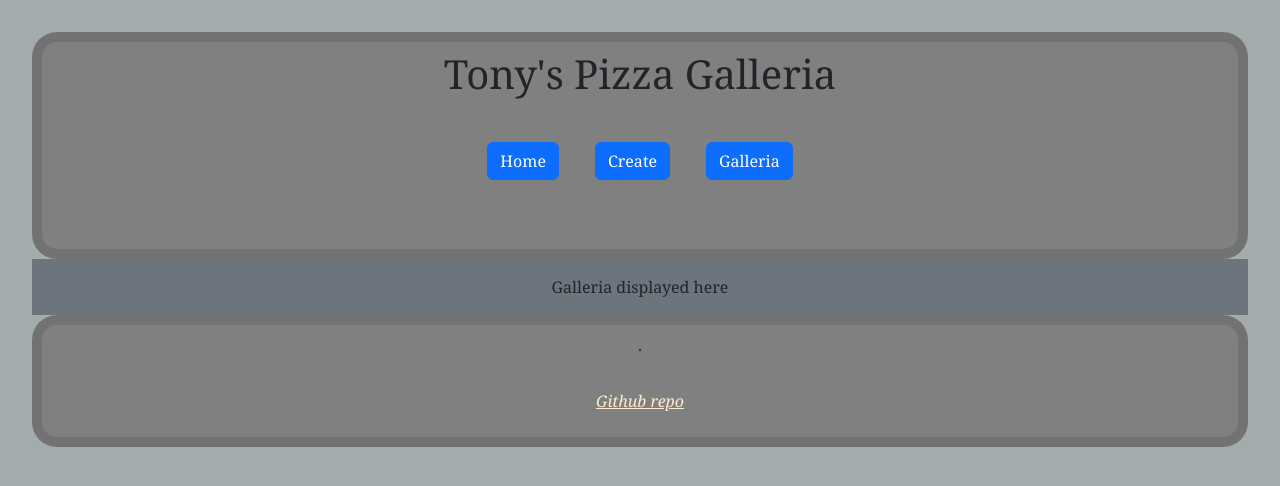
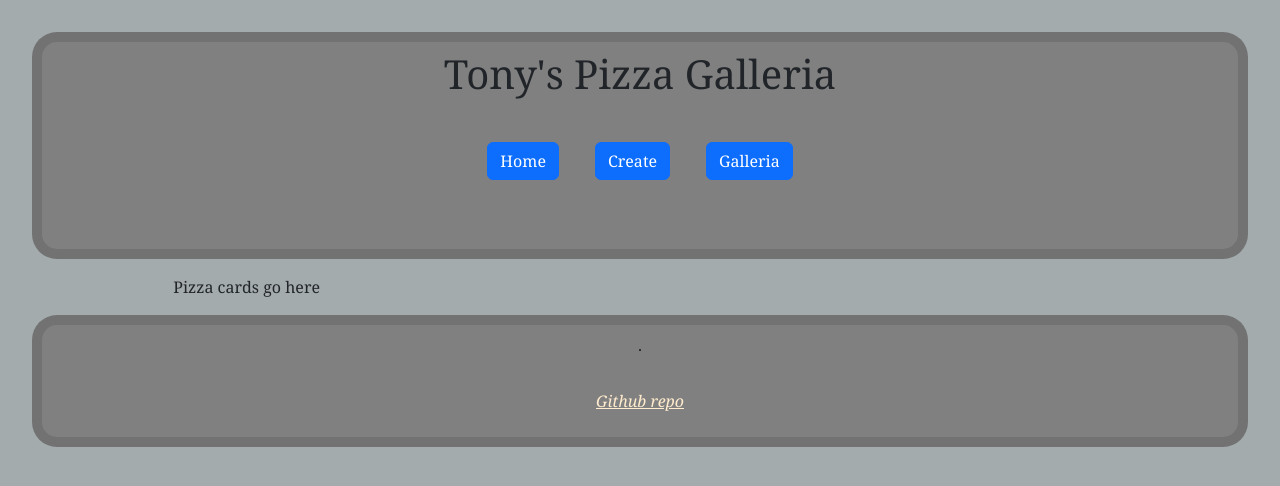
Before and after one commit to BlueBomber49/startup, a React (Vite) app: page /galleria in a window 1280 px wide. Shown: the top 486 px of the page. Built offline with nearby package versions, Linux system fonts and the light colour scheme.

Commit message:
Added(Galleria.css)

```diff
--- /dev/null
+++ b/src/Galleria/Galleria.css
@@ -0,0 +1,32 @@
+main .container {
+    height:100%;
+    display: grid;
+    grid-template-columns: repeat(auto-fill, minmax(300px, 1fr));
+    grid-auto-rows: repeat(auto-fill, minmax(300px, 1fr));
+    grid-gap: 4em;
+  }
+
+main .card {
+    background-color: white;
+    border: #333 solid thick;
+    border-radius: 1em;
+    text-align: center;
+}
+
+div.Canvas{
+  position: relative;
+}
+
+.Crust{
+  width:300px;
+  height:300px;
+
+}
+
+img.Ingredient{
+  position: absolute;
+  width: 300px;
+  height: 300px;
+  right: 3.5%;
+
+}
--- a/src/Galleria/Galleria.jsx
+++ b/src/Galleria/Galleria.jsx
@@ -1,9 +1,13 @@
 import React from 'react';
+import './Galleria.css'
 
 export function Galleria() {
   return (
-    <main className='container-fluid bg-secondary text-center'>
-      <div>Galleria displayed here</div>
+    <main>
+        <div class="container">
+
+        Pizza cards go here
+        </div>
     </main>
   );
 }
```
